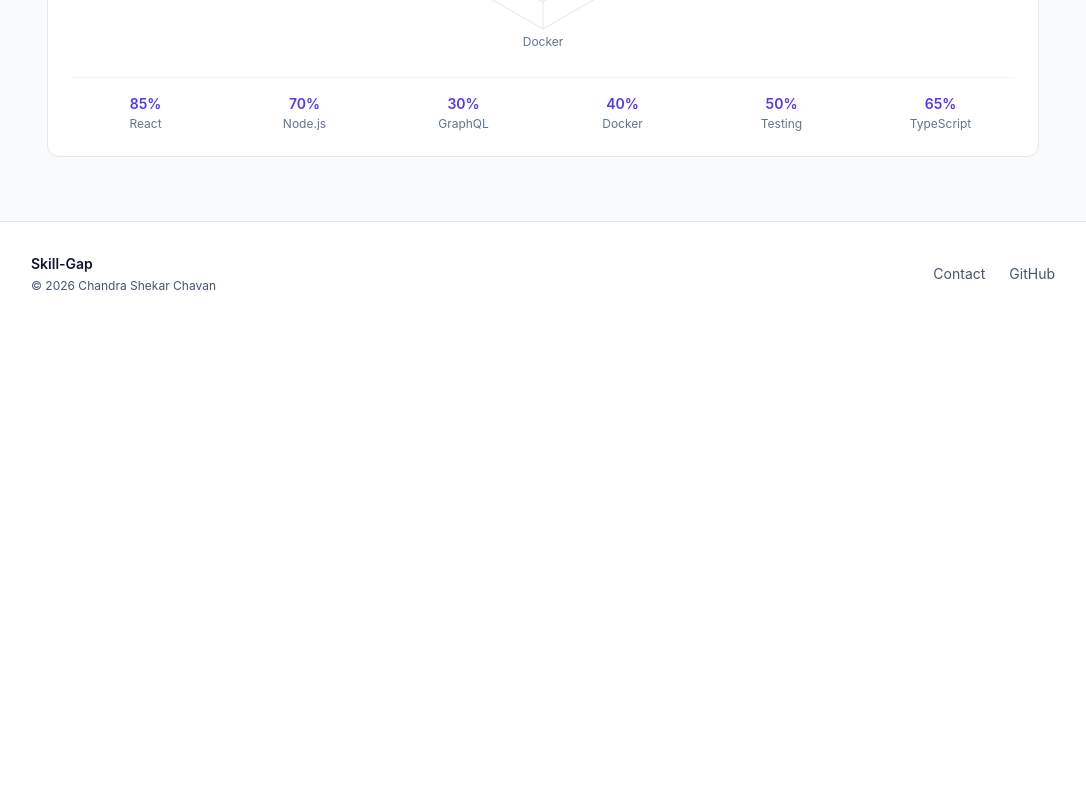
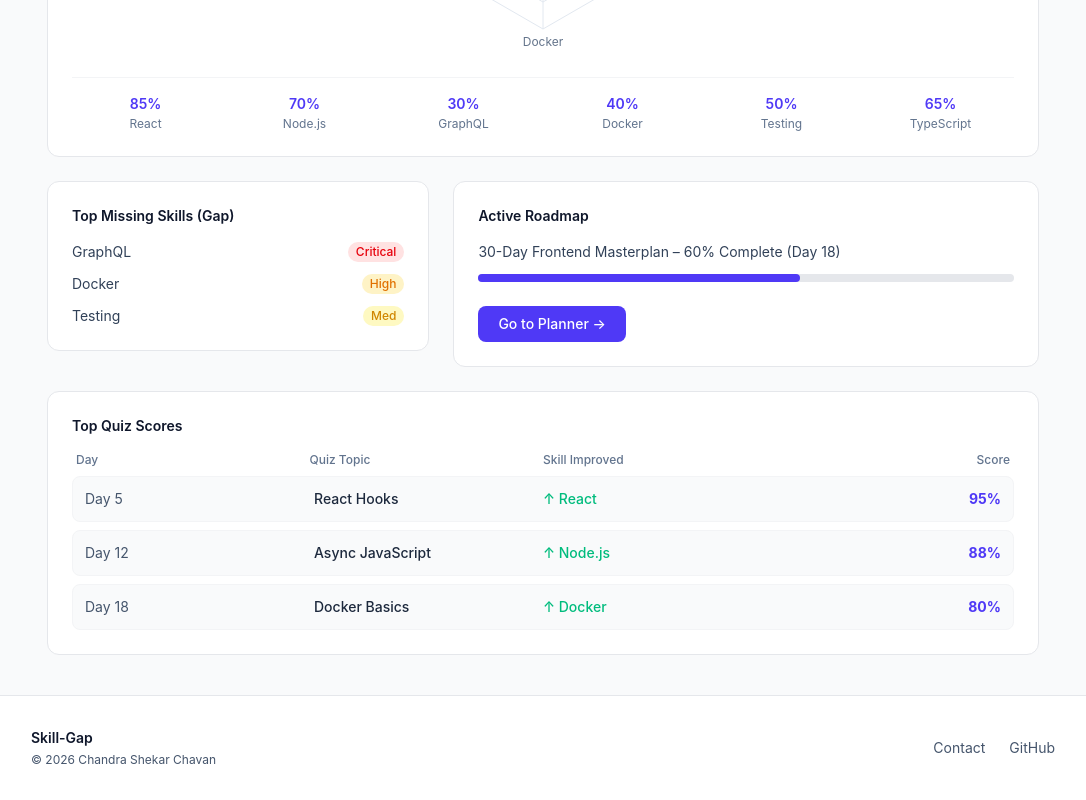
Before and after one commit to Ananthchavan/Skill_Gap_Analyser, a React (Vite) app in the folder frontend/: page /dashboard in a window 1280 px wide. Shown: the part 579-1379 px from the top of the page, without its empty margins (97-1183 px from the left). Before the commit the page ends 905 px from the top, so only its background shows below. Built offline with nearby package versions, Linux system fonts and the light colour scheme.

Commit message:
Done with designing of dashboard

```diff
--- /dev/null
+++ b/frontend/src/components/ActiveRoadmap.jsx
@@ -0,0 +1,36 @@
+import { Link } from 'react-router-dom'
+
+const roadmap = {
+  title: '30-Day Frontend Masterplan',
+  percent: 60,
+  currentDay: 18,
+}
+
+export default function ActiveRoadmap() {
+  return (
+    <div className="bg-white dark:bg-slate-900 border border-gray-200 dark:border-slate-700 rounded-xl p-6">
+      <p className="text-sm font-semibold text-slate-900 dark:text-slate-100 mb-4">
+        Active Roadmap
+      </p>
+      <p className="text-slate-700 dark:text-slate-300 text-sm mb-3">
+        {roadmap.title} – {roadmap.percent}% Complete (Day {roadmap.currentDay})
+      </p>
+
+      {/* Progress Bar */}
+      <div className="w-full bg-gray-200 dark:bg-slate-700 rounded-full h-2 mb-6">
+        <div
+          className="bg-indigo-600 h-2 rounded-full"
+          style={{ width: `${roadmap.percent}%` }}
+        />
+      </div>
+
+      {/* Go to Planner Button */}
+      <Link
+        to="/planner"
+        className="inline-block bg-indigo-600 hover:bg-indigo-700 text-white text-sm font-medium px-5 py-2 rounded-lg transition-colors"
+      >
+        Go to Planner →
+      </Link>
+    </div>
+  )
+}
--- /dev/null
+++ b/frontend/src/components/MissingSkillsCard.jsx
@@ -0,0 +1,25 @@
+const missingSkills = [
+  { name: 'GraphQL', level: 'Critical', color: 'bg-red-100 text-red-600 dark:bg-red-900/30 dark:text-red-400' },
+  { name: 'Docker',  level: 'High',     color: 'bg-amber-100 text-amber-600 dark:bg-amber-900/30 dark:text-amber-400' },
+  { name: 'Testing', level: 'Med',      color: 'bg-yellow-100 text-yellow-600 dark:bg-yellow-900/30 dark:text-yellow-400' },
+]
+
+export default function MissingSkillsCard() {
+  return (
+    <div className="bg-white dark:bg-slate-900 border border-gray-200 dark:border-slate-700 rounded-xl p-6">
+      <p className="text-sm font-semibold text-slate-900 dark:text-slate-100 mb-4">
+        Top Missing Skills (Gap)
+      </p>
+      <div className="flex flex-col gap-3">
+        {missingSkills.map((skill) => (
+          <div key={skill.name} className="flex items-center justify-between">
+            <span className="text-slate-700 dark:text-slate-300 text-sm">{skill.name}</span>
+            <span className={`text-xs font-medium px-2 py-0.5 rounded-full ${skill.color}`}>
+              {skill.level}
+            </span>
+          </div>
+        ))}
+      </div>
+    </div>
+  )
+}
--- /dev/null
+++ b/frontend/src/components/QuizScores.jsx
@@ -0,0 +1,63 @@
+const topQuizzes = [
+  {
+    day: 'Day 5',
+    skill: 'React Hooks',
+    score: 95,
+    improved: 'React',
+  },
+  {
+    day: 'Day 12',
+    skill: 'Async JavaScript',
+    score: 88,
+    improved: 'Node.js',
+  },
+  {
+    day: 'Day 18',
+    skill: 'Docker Basics',
+    score: 80,
+    improved: 'Docker',
+  },
+]
+
+export default function QuizScores() {
+  return (
+    <div className="bg-white dark:bg-slate-900 border border-gray-200 dark:border-slate-700 rounded-xl p-6 mt-6">
+
+      {/* Section Title */}
+      <p className="text-sm font-semibold text-slate-900 dark:text-slate-100 mb-4">
+        Top Quiz Scores
+      </p>
+
+      {/* Table Header */}
+      <div className="grid grid-cols-4 text-xs font-medium text-slate-500 dark:text-slate-400 mb-2 px-1">
+        <span>Day</span>
+        <span>Quiz Topic</span>
+        <span>Skill Improved</span>
+        <span className="text-right">Score</span>
+      </div>
+
+      {/* Quiz Rows */}
+      <div className="flex flex-col gap-2">
+        {topQuizzes.map((quiz, index) => (
+          <div
+            key={index}
+            className="grid grid-cols-4 items-center bg-gray-50 dark:bg-slate-800 border border-gray-100 dark:border-slate-700 rounded-lg px-3 py-3"
+          >
+            {/* Day */}
+            <span className="text-slate-600 dark:text-slate-400 text-sm">{quiz.day}</span>
+
+            {/* Quiz Topic */}
+            <span className="text-slate-800 dark:text-slate-200 text-sm font-medium">{quiz.skill}</span>
+
+            {/* Skill Improved */}
+            <span className="text-emerald-500 text-sm font-medium">↑ {quiz.improved}</span>
+
+            {/* Score */}
+            <span className="text-indigo-600 font-bold text-sm text-right">{quiz.score}%</span>
+          </div>
+        ))}
+      </div>
+
+    </div>
+  )
+}
--- a/frontend/src/pages/DashboardPage.jsx
+++ b/frontend/src/pages/DashboardPage.jsx
@@ -2,6 +2,9 @@ import Navbar from '../components/Navbar'
 import Footer from '../components/Footer'
 import WelcomeCard from '../components/WelcomeCard'
 import SkillsChart from '../components/SkillsChart'
+import MissingSkillsCard from '../components/MissingSkillsCard'
+import ActiveRoadmap from '../components/ActiveRoadmap'
+import QuizScores from '../components/QuizScores'
 
 // Mock data
 const mockUser = {
@@ -22,8 +25,24 @@ export default function DashboardPage() {
           Dashboard
         </h1>
 
+        {/* Welcome Card */}
         <WelcomeCard user={mockUser} />
+
+        {/* Skills Radar Chart */}
         <SkillsChart />
+
+        {/* Bottom Row: Missing Skills + Active Roadmap */}
+        <div className="grid grid-cols-1 md:grid-cols-5 gap-6">
+          <div className="md:col-span-2">
+            <MissingSkillsCard />
+          </div>
+          <div className="md:col-span-3">
+            <ActiveRoadmap />
+          </div>
+        </div>
+
+        {/* Quiz Scores */}
+        <QuizScores />
 
       </main>
 
```
